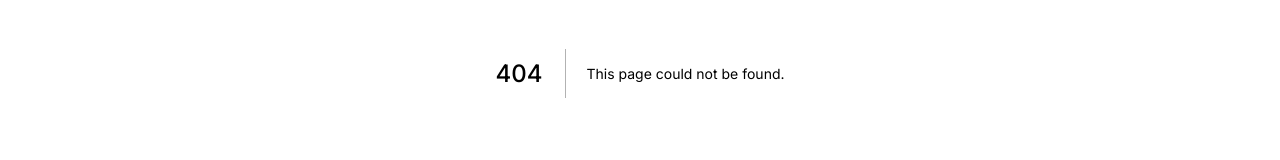
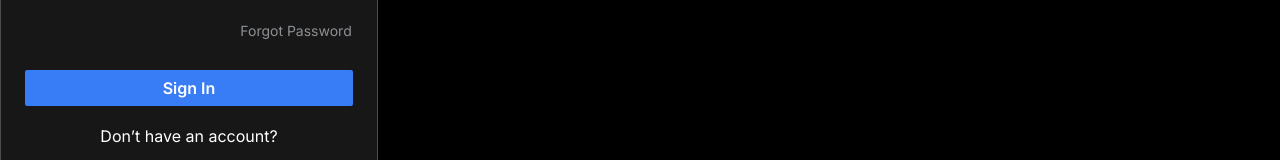
Before and after one commit to dryzhniye/dryzhniye, a Next.js app: page /sign-in in a window 1280 px wide. Before the commit this address had no page. Shown: the part 327-487 px from the top of the page. Built offline with nearby package versions, Linux system fonts and the light colour scheme; no server answers.

Commit message:
UC-20 feat: add useRouter

```diff
--- a/src/app/auth/forgot-password/page.tsx
+++ b/src/app/(auth)/forgot-password/page.tsx
@@ -6,7 +6,7 @@
 import { Recaptcha } from '@/shared/ui/Recaptcha/Recaptcha'
 import { SubmitHandler, useForm } from 'react-hook-form'
 import { useState } from 'react'
-import { useResetPasswordMutation } from '@/app/auth/api/authApi'
+import { useResetPasswordMutation } from '@/app/(auth)/api/authApi'
 import { Modal } from '@/shared/ui/Modal/Modal'
 
 type ResetPasswordArgs = {
--- a/src/app/auth/recovery-resending/page.tsx
+++ b/src/app/(auth)/recovery-resending/page.tsx
@@ -5,7 +5,7 @@
 import { Button } from '@/shared/ui/Button/Button'
 import s from './recovery-resending.module.scss'
 import { useSearchParams } from 'next/navigation'
-import { useResendRecoveryCodeMutation } from '@/app/auth/api/authApi'
+import { useResendRecoveryCodeMutation } from '@/app/(auth)/api/authApi'
 import { Modal } from '@/shared/ui/Modal/Modal'
 
 export default function RecoveryResending() {
--- a/src/app/auth/recovery/page.tsx
+++ b/src/app/(auth)/recovery/page.tsx
@@ -7,7 +7,7 @@
 import Image from 'next/image'
 import { Button } from '@/shared/ui/Button/Button'
 import { redirect, useSearchParams } from 'next/navigation'
-import { useCheckRecoveryCodeMutation, useCreateNewPasswordMutation } from '@/app/auth/api/authApi'
+import { useCheckRecoveryCodeMutation, useCreateNewPasswordMutation } from '@/app/(auth)/api/authApi'
 import { useRouter } from 'next/navigation'
 
 type createPasswordArgs = {
--- a/src/app/auth/sign-in/page.tsx
+++ b/src/app/(auth)/sign-in/page.tsx
@@ -5,9 +5,10 @@
 import Input from '@/shared/ui/Input/Input'
 import { Typography } from '@/shared/ui/Typography'
 import Link from 'next/link'
-import s from './sign-in.module.scss'
+import { useRouter } from 'next/navigation'
 import { useForm } from 'react-hook-form'
 import { useLoginMutation } from '../api/authApi'
+import s from './sign-in.module.scss'
 
 type LoginArgs = {
   email: string
@@ -16,6 +17,7 @@
 
 export default function LoginPage() {
   const [login] = useLoginMutation()
+  const router = useRouter()
 
   const {
     register,
@@ -34,9 +36,6 @@
         message: 'The email or password are incorrect. Try again please',
       })
     } else {
-      console.log('Form submitted', data)
-    }
-
       try {
         await login({
           email: data.email,
@@ -53,10 +52,16 @@
           }
         ).data
 
-      setError('email', {
+        if (apiError?.statusCode === 401) {
+          router.push('/sign-up')
+          return
+        }
+
+        setError('password', {
           type: 'manual',
           message: apiError?.messages[0].message,
         })
+      }
     }
   }
 
```
Also changed, not shown: src/app/(auth)/api/authApi.ts (renamed from src/app/auth/api/authApi.ts), src/app/(auth)/forgot-password/forgot-password.module.scss (renamed from src/app/auth/forgot-password/forgot-password.module.scss), src/app/(auth)/privacy-policy/page.tsx (renamed from src/app/auth/privacy-policy/page.tsx), src/app/(auth)/recovery-resending/recovery-resending.module.scss (renamed from src/app/auth/recovery-resending/recovery-resending.module.scss), src/app/(auth)/sign-in/sign-in.module.scss (renamed from src/app/auth/sign-in/sign-in.module.scss), src/app/(auth)/sign-up/page.tsx (renamed from src/app/auth/sign-up/page.tsx), src/app/(auth)/terms-of-service/page.tsx (renamed from src/app/auth/terms-of-service/page.tsx). Lines whose indentation alone changed are shown as unchanged.
